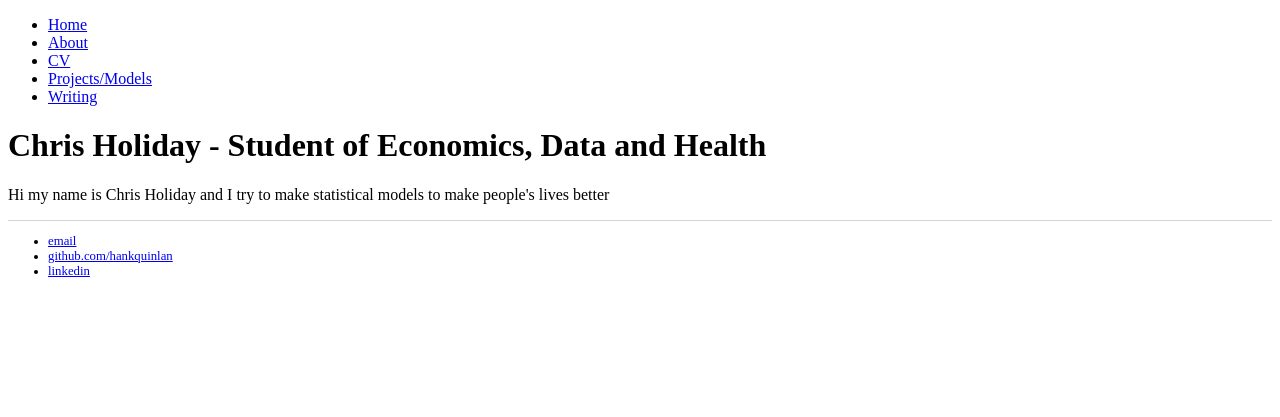
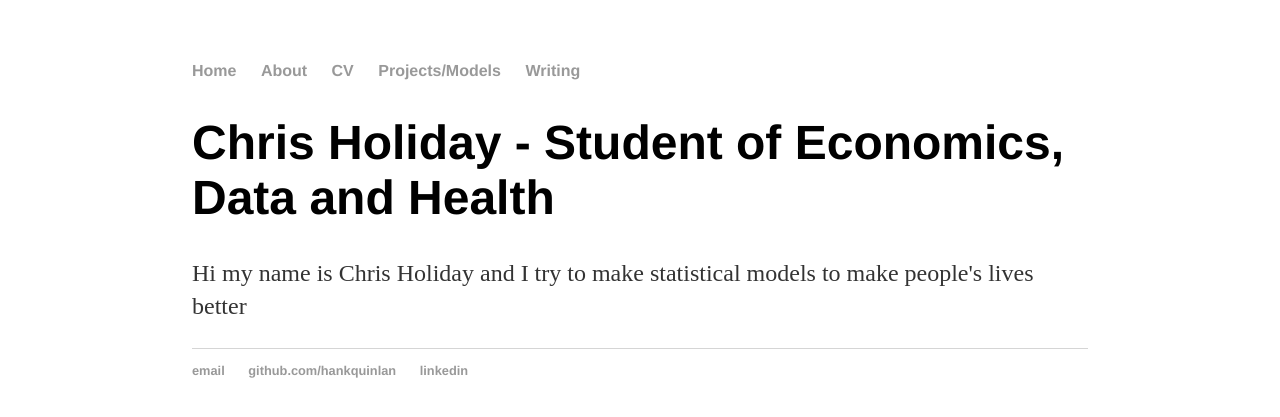
Before and after one commit to chrisjohnholiday/chrisjohnholiday.github.io, a Jekyll site: the page built from index.html, in a window 1280 px wide. Shown: the top 417 px of the page. Built offline with Jekyll 4.4.1, drawn with Linux system fonts in a browser that asks for light colours.

Commit message:
Update main.css

```diff
--- a/css/main.css
+++ b/css/main.css
@@ -1,19 +1,31 @@
+body { margin: 60px auto; width: 70%; }
+
+a { text-decoration: none; color: #999; }
+a:hover { text-decoration: underline; }
+
+p, ul { font-size: 1.5em; line-height: 1.4em; color: #333; }
+
+h1, h2, h3, h4 { font-family: 'Helvetica', 'Arial', 'Sans-Serif'; }
+h1 { font-size: 3em;  }
+h2 { font-size: 2.7em; }
+h3 { font-size: 2.3em; }
+h4 { font-size: 1.9em; }
+
+nav ul, footer ul { font-size: 1em; font-family: 'Helvetica', 'Arial', 'Sans-Serif'; padding: 0px; list-style: none; font-weight: bold; }
+nav ul li, footer ul li { display: inline; margin-right: 20px; }
+
+footer { border-top: 1px solid #d5d5d5; font-size: .8em; }
+
+/* Blog */
+ul.posts { margin: 20px auto 40px; font-size: 1.5em; }
+ul.posts li { list-style: none; }
+
+/* CV */
+.cv { margin: 0px 0px 60px; }
+.cv h1 { font-size: 3em; }
+.cv h2 { font-size: 2em; }
+.cv address, .cv .download { font-family: 'Helvetica', 'Arial', 'Sans-Serif'; }
+.cv address, .cv p { font-size: 1.2em; }
+.cv .download { float: right; font-size: .8em; text-transform: uppercase; }
+
 }
-p {
-    font-size: 1.5em;
-    line-height: 1.4em;
-    color: #333;
-}
-footer {
-    border-top: 1px solid #d5d5d5;
-    font-size: .8em;
-}
-
-ul.posts {
-    margin: 20px auto 40px;
-    font-size: 1.5em;
-}
-
-ul.posts li {
-    list-style: none;
-}
```
